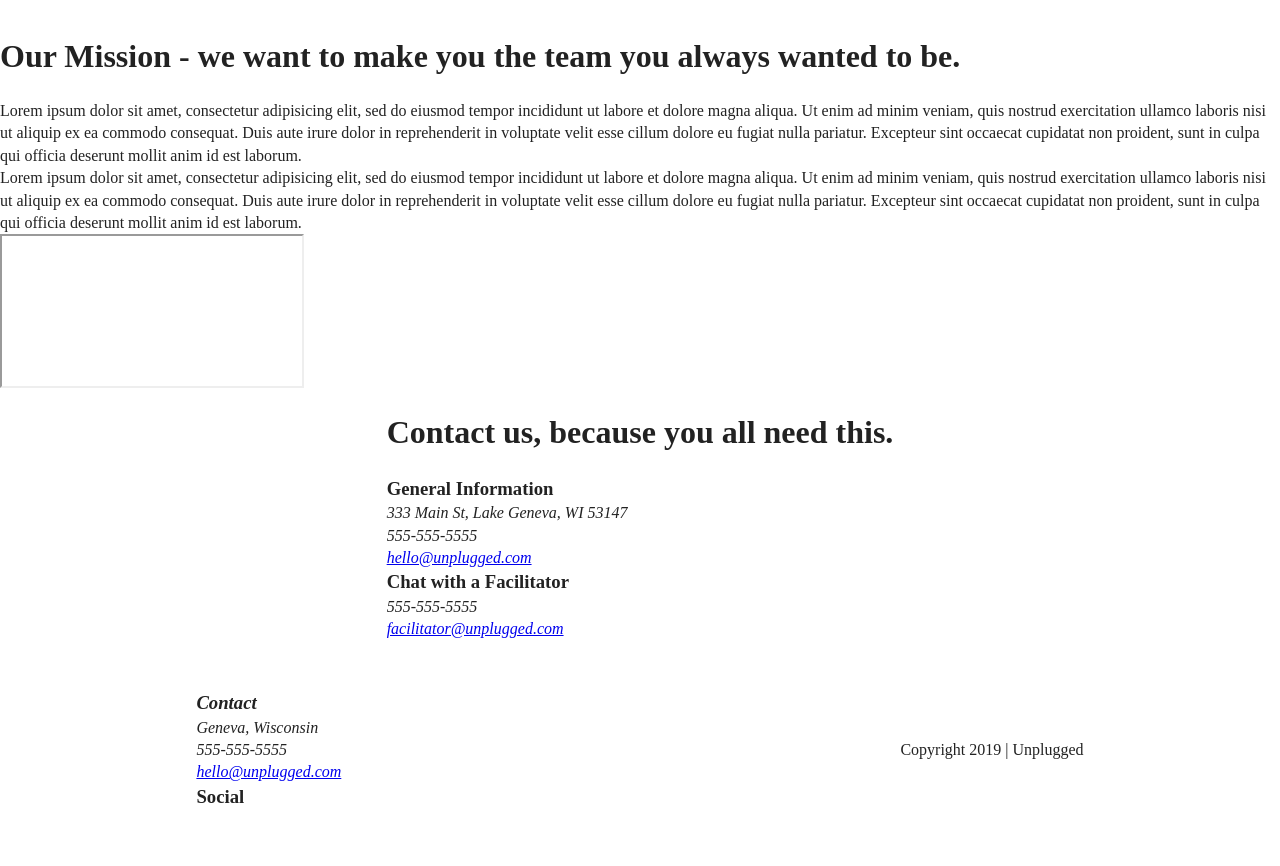
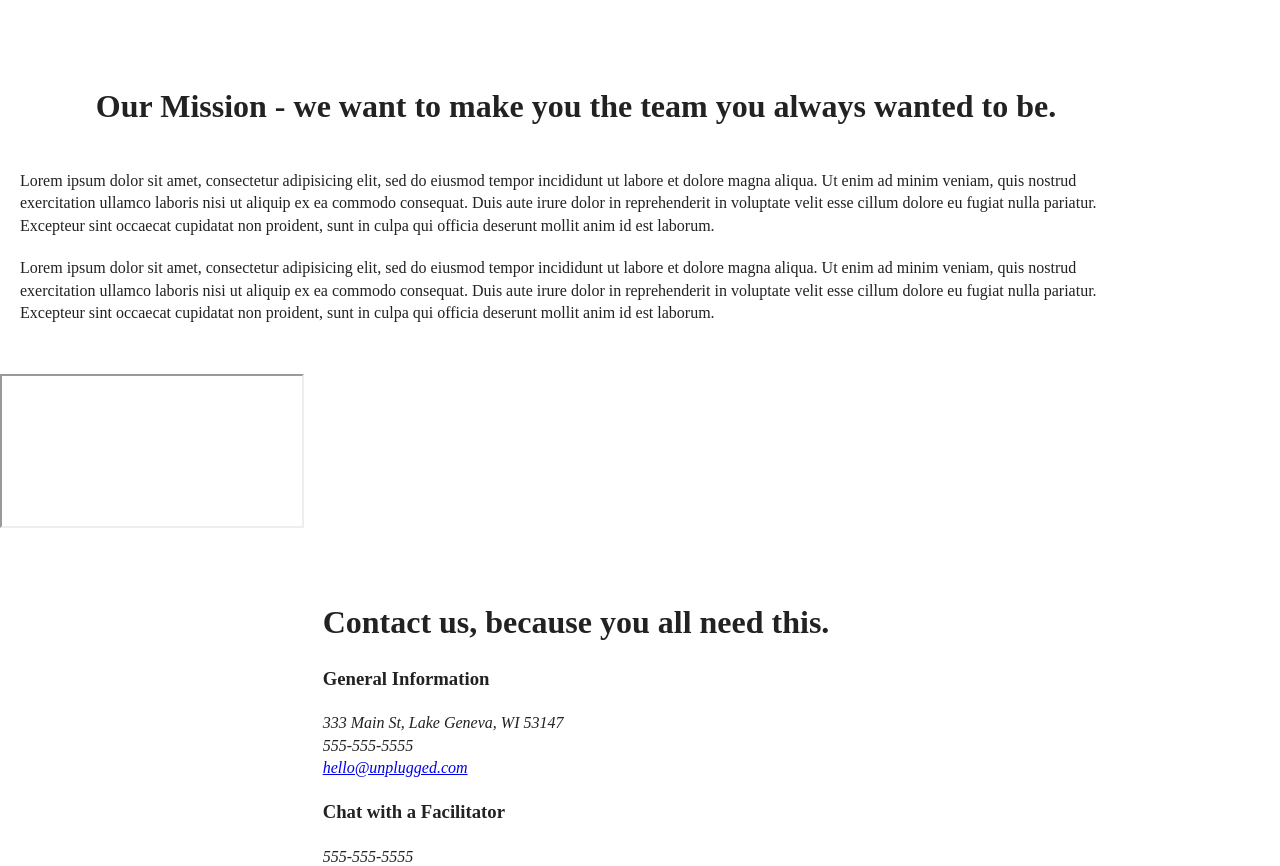
Before and after one commit to jenfiddcodes/unplugged, a plain HTML site: page about/index.html in a window 1280 px wide. Shown: the part 86-952 px from the top of the page. Drawn offline with nearby package versions, Linux system fonts and the light colour scheme.

Commit message:
fixed footer css

```diff
--- a/css/main.css
+++ b/css/main.css
@@ -108,11 +108,8 @@ textarea {
    Author's custom styles
    ========================================================================== */
 
- /* --------------------HOME PAGE-------------------------------------- */
+
  /* -------------------- Base Header - Footer Styles ------ */
-
-
-
 
  header, footer {
    display: flex;
@@ -121,9 +118,7 @@ textarea {
    flex-flow: row wrap;
  }
 
-
-
- /* --------------------HEader Styles-------------------- */
+ /* --------------------HEader Styles for entire site-------------------- */
 
 header {
   padding: 15px 0;
@@ -152,8 +147,27 @@ header .content-wrapper {
  header nav ul {
    width: 45%;
  }
+ /* -------------------footer Section for entire site ------- */
 
-  /* --------------------Main Styles-------------------- */
+ footer .content-wrapper {
+   margin: 50px 0;
+   width: 55%;
+ }
+
+ .footer-content h3 {
+   padding-bottom: 20px;
+ }
+
+ .social {
+   margin-top: 45px;
+ }
+
+ .copyright {
+   padding-bottom: 10px;
+ }
+
+/* --------------------HOME PAGE-------------------------------------- */
+
 
 /* --------------------Hero Section ------- */
 
@@ -245,12 +259,6 @@ aside .content-wrapper {
   padding: 20px 0;
 }
 
-/* -------------------footer Section ------- */
-
-footer .content-wrapper {
-  margin: 50px 0;
-  width: 55%;
-}
 
 
 
@@ -261,6 +269,21 @@ footer .content-wrapper {
   justify-content: center;
   align-items: center;
   flex-flow: row wrap;
+
+}
+
+.mission-content {
+  display: flex;
+  justify-content: center;
+  align-items: center;
+  flex-flow: row wrap;
+  margin: 50px 0;
+  padding: 0 20px 0;
+  width: 90%;
+}
+
+.mission-content p{
+  padding-top: 20px;
 }
 
 .contact-section {
@@ -268,6 +291,17 @@ footer .content-wrapper {
   justify-content: center;
   align-items: center;
   flex-flow: row wrap;
+  margin: 50px 0;
+  padding: 0 20px 0;
+  width: 90%;
+}
+
+.general-info h3 {
+  padding-bottom: 20px;
+}
+
+.chat h3 {
+  padding: 20px 0;
 }
 
 /* --------------------FAQ PAGE-------------------------------------- */
@@ -284,6 +318,17 @@ footer .content-wrapper {
   justify-content: center;
   align-items: center;
   flex-flow: row wrap;
+  width: 90%;
+  margin: 50px 0;
+  padding: 0 20px 0;
+}
+
+.faq-item {
+  margin: 35px 0;
+}
+
+.faq-item h3 {
+  padding-bottom: 20px;
 }
 
 
```
Also changed, not shown: faq/index.html (+0 -3 lines).
